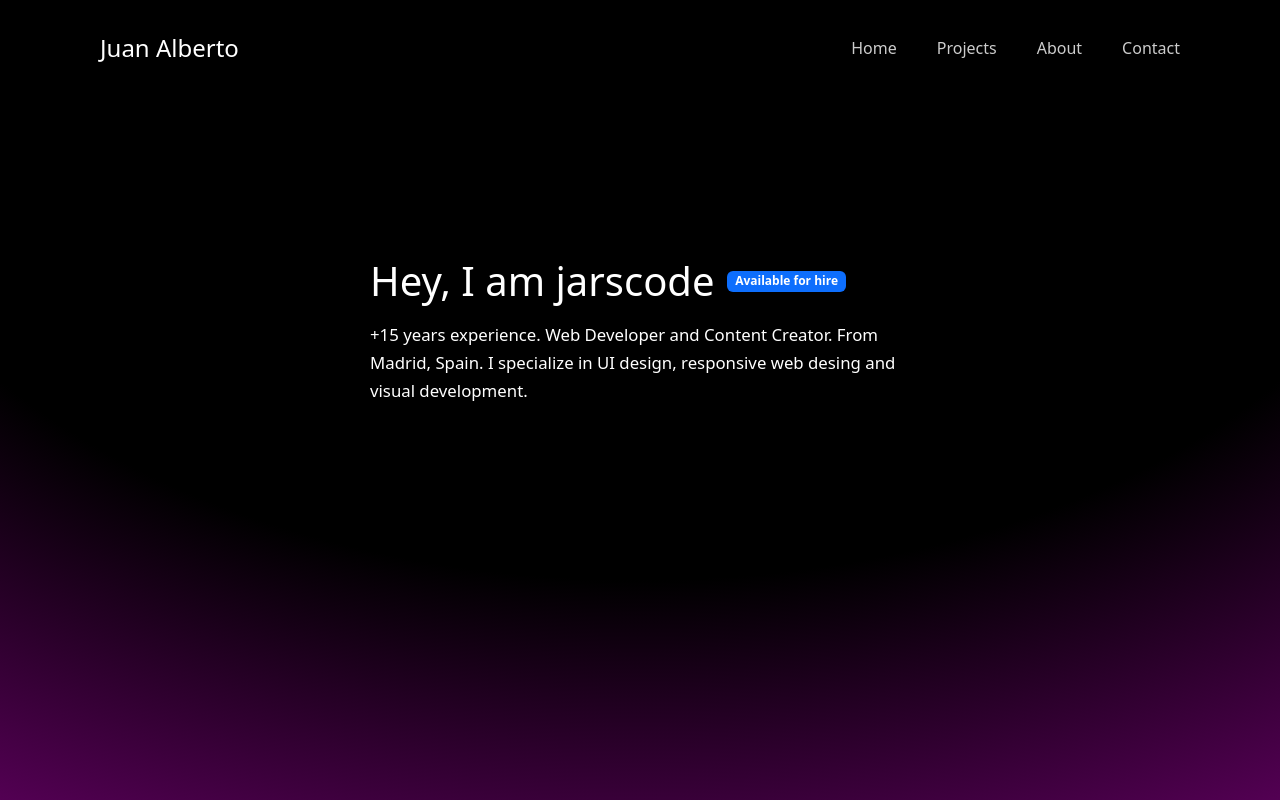
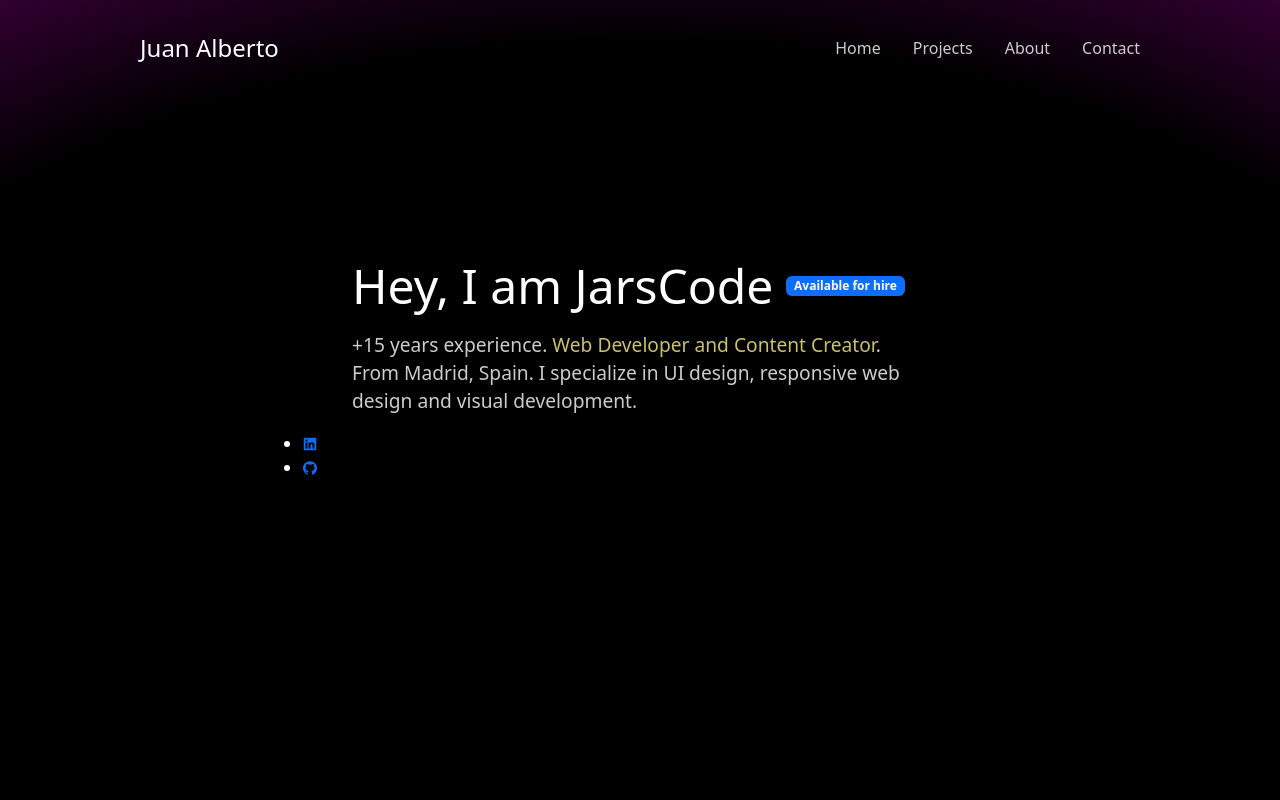
Before and after one commit to 302founddev/aquamancode, a React (Create React App) app: page / in a window 1280 px wide. Built offline with nearby package versions, Linux system fonts and the light colour scheme.

Commit message:
Add icons to the project; adjust header width

```diff
--- a/public/index.html
+++ b/public/index.html
@@ -24,7 +24,7 @@
       work correctly both with client-side routing and a non-root public URL.
       Learn how to configure a non-root public URL by running `npm run build`.
     -->
-    <title>React App</title>
+    <title>Web Portfolio - Juan Alberto</title>
   </head>
   <body>
     <noscript>You need to enable JavaScript to run this app.</noscript>
--- a/src/components/header.css
+++ b/src/components/header.css
@@ -10,16 +10,18 @@
 .header {
     width: 1080px;
     display: flex;
-    margin: 0 auto;
+    margin: auto;
     justify-content: space-between;
     align-items: center;
     padding-top: 30px;
     padding-bottom: 15px;
+    padding-left: 40px;
+    padding-right: 40px;
 }
 
 .header nav {
     display: flex;
     flex-direction: row;
-    gap: 2.5rem;
+    gap: 2rem;
     opacity: 0.8;
 }
--- /dev/null
+++ b/src/icons/GitHub.js
@@ -0,0 +1,16 @@
+// icon:github | Ant Design Icons https://ant.design/components/icon/ | Ant Design
+import * as React from "react";
+
+export const IconGithub = (props) => {
+  return (
+    <svg
+      viewBox="0 0 1024 1024"
+      fill="currentColor"
+      height="1em"
+      width="1em"
+      {...props}
+    >
+      <path d="M511.6 76.3C264.3 76.2 64 276.4 64 523.5 64 718.9 189.3 885 363.8 946c23.5 5.9 19.9-10.8 19.9-22.2v-77.5c-135.7 15.9-141.2-73.9-150.3-88.9C215 726 171.5 718 184.5 703c30.9-15.9 62.4 4 98.9 57.9 26.4 39.1 77.9 32.5 104 26 5.7-23.5 17.9-44.5 34.7-60.8-140.6-25.2-199.2-111-199.2-213 0-49.5 16.3-95 48.3-131.7-20.4-60.5 1.9-112.3 4.9-120 58.1-5.2 118.5 41.6 123.2 45.3 33-8.9 70.7-13.6 112.9-13.6 42.4 0 80.2 4.9 113.5 13.9 11.3-8.6 67.3-48.8 121.3-43.9 2.9 7.7 24.7 58.3 5.5 118 32.4 36.8 48.9 82.7 48.9 132.3 0 102.2-59 188.1-200 212.9a127.5 127.5 0 0138.1 91v112.5c.8 9 0 17.9 15 17.9 177.1-59.7 304.6-227 304.6-424.1 0-247.2-200.4-447.3-447.5-447.3z" />
+    </svg>
+  );
+}
--- /dev/null
+++ b/src/icons/Linkedin.js
@@ -0,0 +1,16 @@
+// icon:linkedin | Ant Design Icons https://ant.design/components/icon/ | Ant Design
+import * as React from "react";
+
+export const IconLinkedin = (props) => {
+  return (
+    <svg
+      viewBox="0 0 1024 1024"
+      fill="currentColor"
+      height="1em"
+      width="1em"
+      {...props}
+    >
+      <path d="M880 112H144c-17.7 0-32 14.3-32 32v736c0 17.7 14.3 32 32 32h736c17.7 0 32-14.3 32-32V144c0-17.7-14.3-32-32-32zM349.3 793.7H230.6V411.9h118.7v381.8zm-59.3-434a68.8 68.8 0 1168.8-68.8c-.1 38-30.9 68.8-68.8 68.8zm503.7 434H675.1V608c0-44.3-.8-101.2-61.7-101.2-61.7 0-71.2 48.2-71.2 98v188.9H423.7V411.9h113.8v52.2h1.6c15.8-30 54.5-61.7 112.3-61.7 120.2 0 142.3 79.1 142.3 181.9v209.4z" />
+    </svg>
+  );
+}
--- a/src/index.css
+++ b/src/index.css
@@ -1,8 +1,9 @@
 body {
-  background: radial-gradient(125% 125% at 50% 10%, black 50%, purple 100%);
+  background: radial-gradient(125% 125% at 50% 80%, black 60%, purple 100%);
   height: 100vh;
   color: white!important;
   font-family: 'Onest Variable', sans-serif;
+  scroll-behavior: smooth;
   }
 
   @media (prefers-color-scheme: light) {
--- a/src/pages/index.css
+++ b/src/pages/index.css
@@ -1,13 +1,19 @@
 .section {
-    width: 540px;
-    margin: 0 auto;
+    width: 740px;
     padding-top: 11rem;
     padding-bottom: 11rem;
+    margin-left: auto;
+    margin-right: auto;
+}
+
+.section div {
+    max-width: 36rem;
+    margin: 0 auto;
 }
 
 .section h1 {
     margin: auto;
-    font-size: 2.5rem;
+    font-size: 3rem;
     display: flex;
     flex-direction: row;
     gap: 0.8rem;
@@ -15,10 +21,13 @@
     align-items: center;
 }
 
-.section h2 {
-    display: flex;
-    margin: auto;
-    font-size: 1.05rem;
+.section p {
+    font-size: 1.2rem;
     line-height: 1.75rem;
-    font-weight: normal;
+    opacity: 0.80;
+    text-wrap: wrap;
 }
+
+.ylw-900 {
+    color: rgb(254 240 138);
+}
--- a/src/pages/index.js
+++ b/src/pages/index.js
@@ -1,24 +1,43 @@
 import './index.css';
 import Badge from 'react-bootstrap/Badge';
+import { IconGithub } from '../icons/GitHub';
+import { IconLinkedin } from '../icons/Linkedin';
 
 
 export const Home = () => {
 
+    let linkedin = "https://linkedin.com/in/jarscodedev";
+    let github = "https://github.com/jarscodedev";
+
     return (
         <main>
             <section className='section'>
-                <h1>Hey, I am jarscode
+                <div>
+                    <h1>Hey, I am JarsCode
                     <a
                         className='fs-6'
-                    href='https://www.linkedin.com/in/jarscodedev/'
+                        href={linkedin}
                         >
                         <Badge> Available for hire</Badge>
                     </a>
                     </h1>
-                <h2>
-                    +15 years experience. Web Developer and Content Creator.
-                    From Madrid, Spain. I specialize in UI design, responsive web desing and visual development.
-                </h2>
+                    <p>
+                        +15 years experience.
+                        <span className='ylw-900'> Web Developer and Content Creator</span>. From Madrid, Spain.
+                        I specialize in UI design, responsive web design and visual development.
+                    </p>
+                </div>
+
+                <ul>
+                    <li>
+                        <a href={linkedin}><IconLinkedin /></a>
+                    </li>
+                    <li>
+                        <a href={github}>
+                        <IconGithub />
+                        </a>
+                    </li>
+                </ul>
             </section>
         </main>
     )
```
Lines whose indentation alone changed are shown as unchanged.
